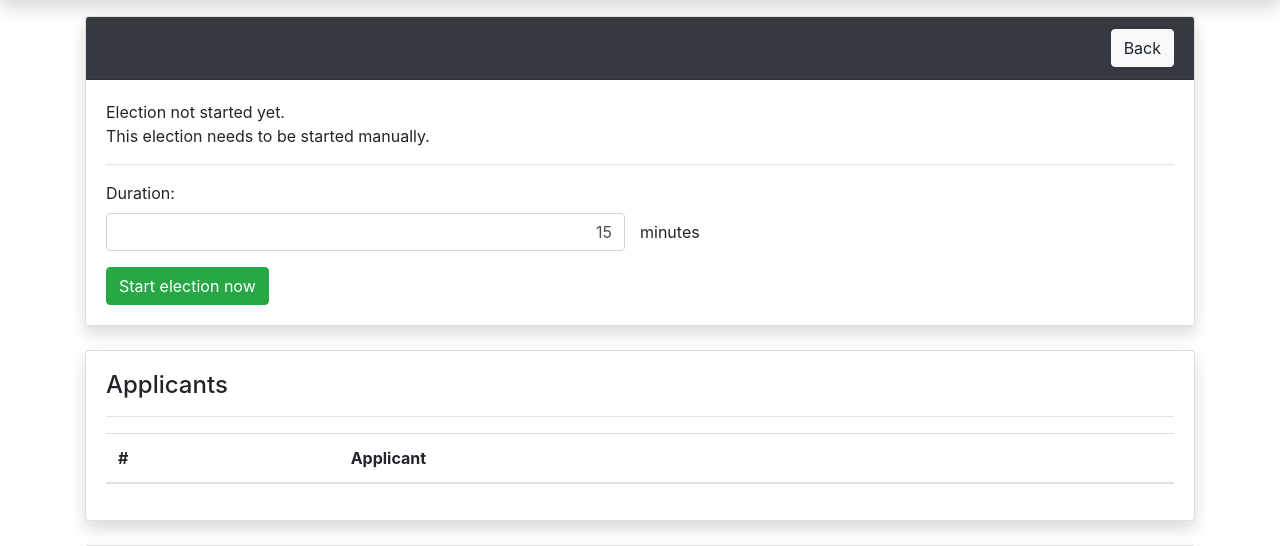
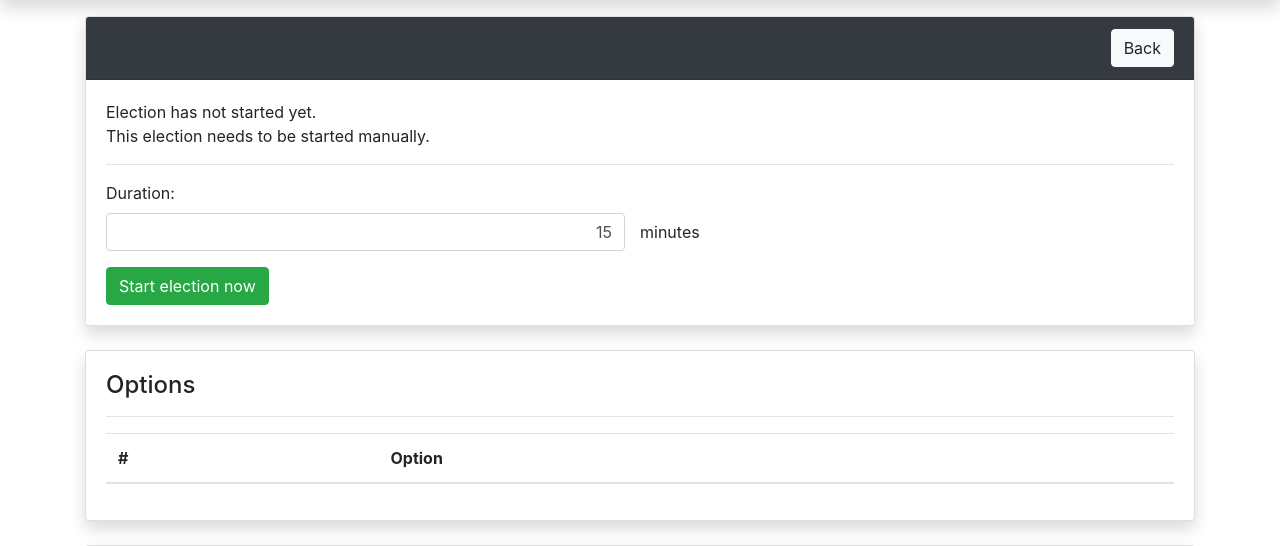
Before and after one commit to stustanet/wahlfang, a Django app: template management/templates/management/election.html in a window 1280 px wide. Shown: the part 180-726 px from the top of the page. Run offline with Django 3.2, Linux system fonts and the light colour scheme; the template is opened without the code that fills it, so the values that code supplies are empty; some libraries are stand-ins or nearby versions.

Commit message:
resolves issue #6: generalization of applicants to options except self apply is activated

```diff
--- a/management/templates/management/application.html
+++ b/management/templates/management/application.html
@@ -17,9 +17,9 @@
             {% csrf_token %}
             <div class="form-group">
                 {% if application_id %}
-              <h4>Edit Application</h4>
+                    <h4>Edit {% if election.voters_self_apply %}Application{% else %}Option{% endif %}</h4>
                 {% else %}
-              <h4>New Application</h4>
+                    <h4>New {% if election.voters_self_apply %}Application{% else %}Option{% endif %}</h4>
                 {% endif %}
             </div>
             <hr>
--- a/management/templates/management/election.html
+++ b/management/templates/management/election.html
@@ -12,7 +12,7 @@
         {% if not election.started %}
             <div class="card-body">
 
-            <div>Election not started yet.</div>
+                <div>Election has not started yet.</div>
                 <div>
                     {% if election.end_date and election.start_date %}
                 Election period: {{ election.start_date|date:"l Y-m-d H:i:s" }} -
@@ -70,11 +70,11 @@
             <div class="card-body">
                 {% if not election.closed %}
                     <h4>
-              Applicants
+                        {% if election.voters_self_apply %}Applicants{% else %}Options{% endif %}
                         {% if election.can_apply %}
                             <a class="btn btn-success float-right" role="button"
                                href="{% url 'management:add_application' election.pk %}">
-                  Add applicant
+                                {% if election.voters_self_apply %}Add applicant{% else %}Add option{% endif %}
                             </a>
                         {% endif %}
                     </h4>
@@ -84,7 +84,7 @@
                         <thead>
                         <tr>
                             <th scope="col">#</th>
-                <th scope="col">Applicant</th>
+                            <th scope="col">{% if election.voters_self_apply %}Applicant{% else %}Option{% endif %}</th>
                             <th scope="col"></th>
                         </tr>
                         </thead>
```
Also changed, not shown: vote/templates/vote/index.html (+6 -2 lines), vote/templates/vote/vote.html (+7 -4 lines). Lines whose indentation alone changed are shown as unchanged.
